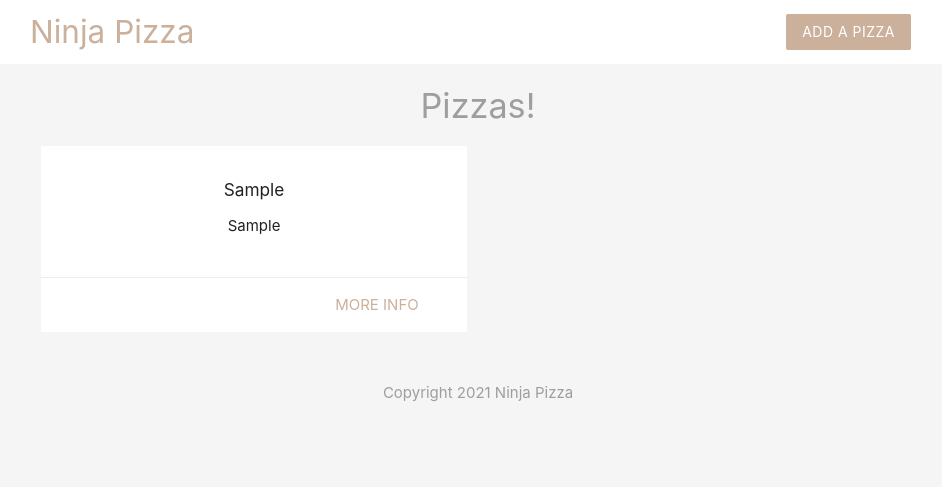
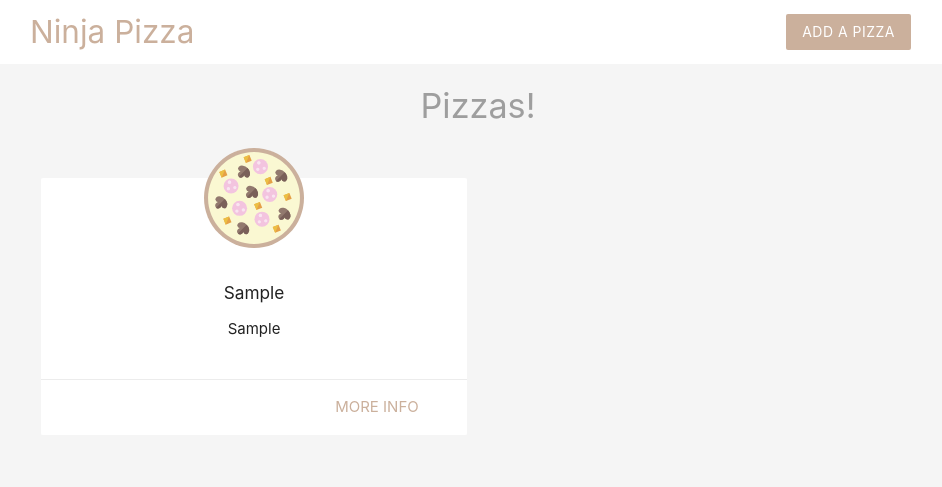
Before and after one commit to Sdqumar/PHP-Tutorial, a PHP site: page /index.php in a window 1280 px wide. Shown: the top 487 px of the page, without its empty margins (162-1104 px from the left). Run offline with PHP 8.4, Linux system fonts and the light colour scheme; tables that the repository leaves empty or names only in its code hold one stand-in row (values such as "Sample post").

Commit message:
add pizza img

```diff
--- a/index.php
+++ b/index.php
@@ -36,6 +36,7 @@ mysqli_close($conn);
         <?php foreach ($pizzas as $pizza) : ?>
             <div class="col s6 md3">
                 <div class="card z-depth-0">
+                <img src="pizza.svg"class="pizza">
                     <div class="card-content center">
                         <h6><?php echo htmlspecialchars($pizza['titile']); ?></h6>
                         <ul>
--- a/templates/header.php
+++ b/templates/header.php
@@ -17,6 +17,13 @@
         margin: 20px auto;
         padding: 20px;
     }
+    .pizza{
+      width: 100px;
+      margin: 40px auto -30px;
+      display: block;
+      position: relative;
+      top: -30px;
+    }
 </style>
 </head>
 <body class="grey lighten-4">
```
Also changed, not shown: details.php (+8 -15 lines), pizza.svg (added).
